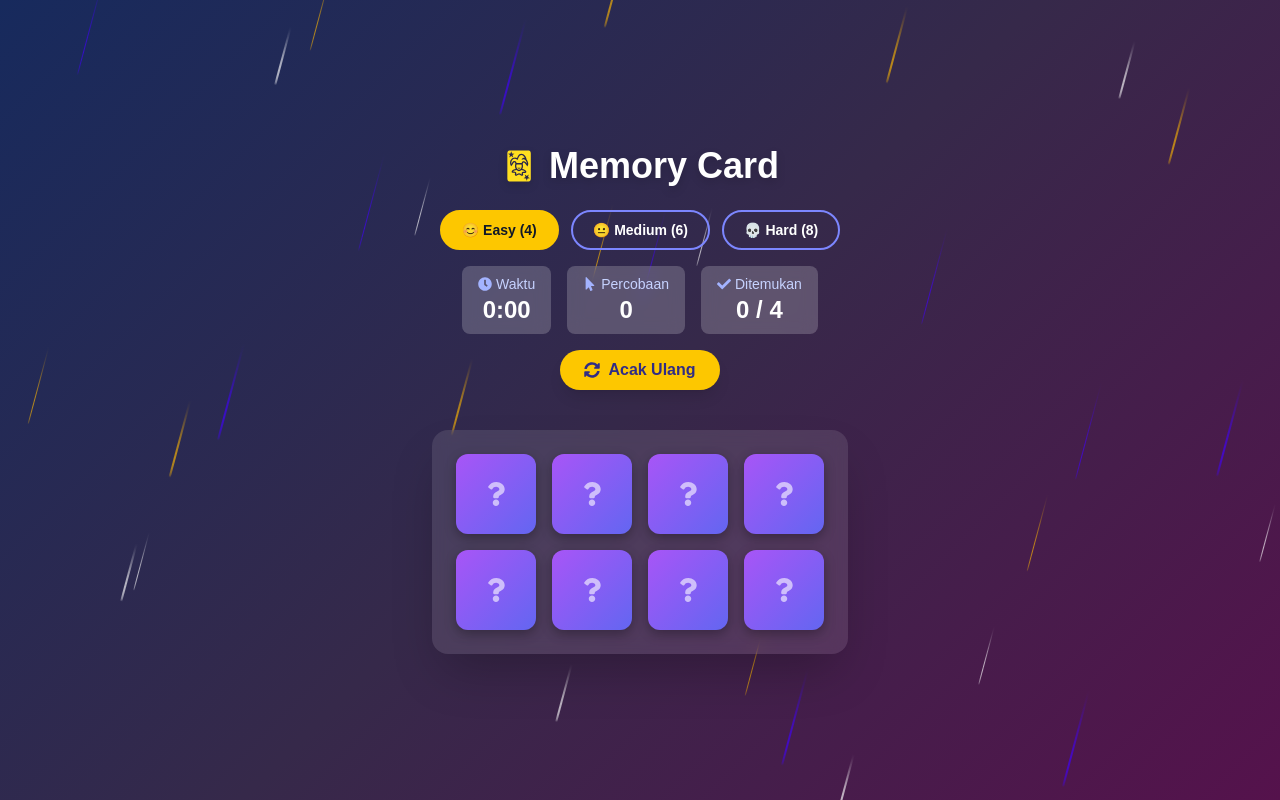
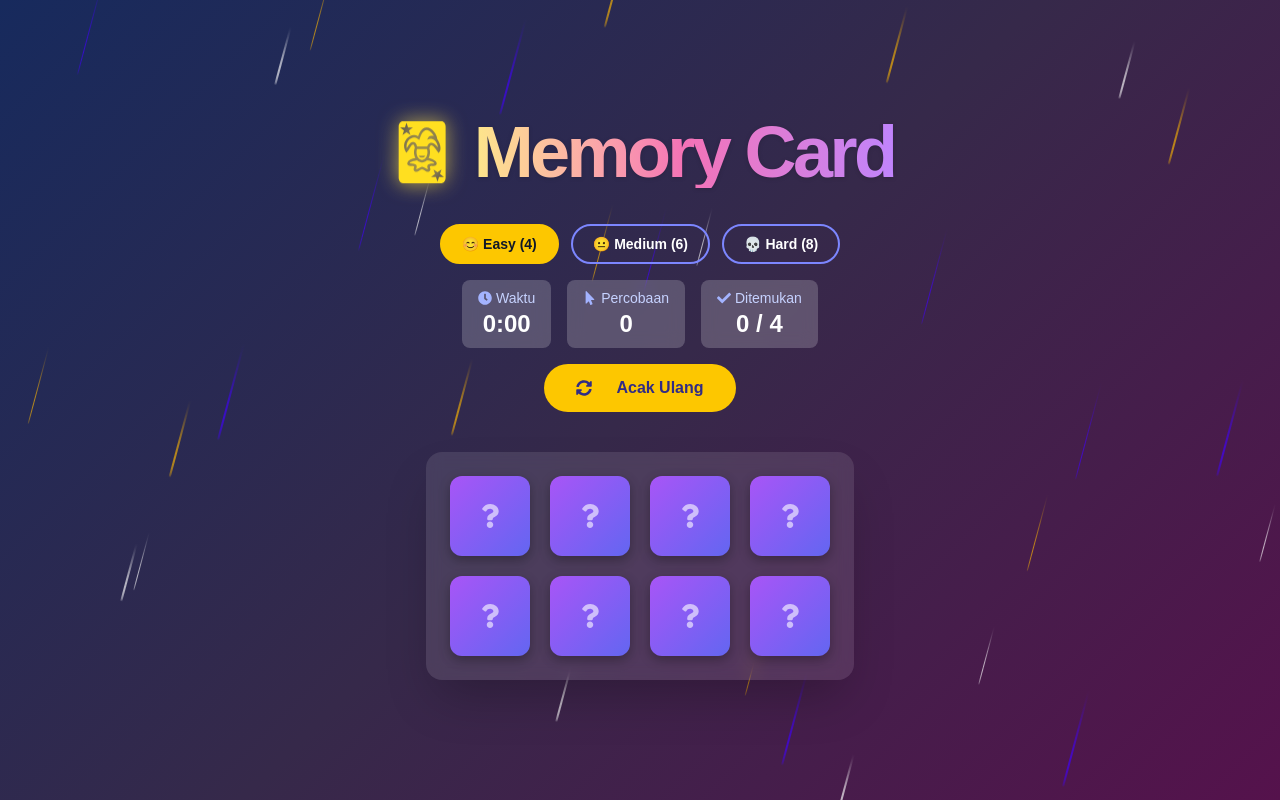
Before and after one commit to j3pa/GD4_C_2890, a Next.js app in the folder gd4_c_2890/: page / in a window 1280 px wide. Built offline with nearby package versions, Linux system fonts and the light colour scheme.

Commit message:
Update code
Tambahin animasi pada tulisan memory card dan mengatur tombol acak ulang

```diff
--- a/gd4_c_2890/src/app/globals.css
+++ b/gd4_c_2890/src/app/globals.css
@@ -44,6 +44,22 @@ body {
   100% { transform: scale(1);   opacity: 1; }
 }
 
+/* Animasi melayang naik turun */
+@keyframes floating {
+  0% {
+    transform: translateY(0px);
+  }
+  50% {
+    transform: translateY(-15px); /* Jarak naik ke atas */
+  }
+  100% {
+    transform: translateY(0px);
+  }
+}
+
+.animate-float {
+  animation: floating 3s ease-in-out infinite;
+}
 .stars-container {
   position: fixed;
   top: 0;
--- a/gd4_c_2890/src/app/page.js
+++ b/gd4_c_2890/src/app/page.js
@@ -148,9 +148,11 @@ export default function Home() {
   return (
     <div className="min-h-screen flex flex-col items-center justify-center p-4">
 
-      <h1 className="text-4xl font-bold mb-6 text-white drop-shadow-lg flex items-center gap-3">
-        <GiCardJoker className="text-yellow-300 text-4xl" />
-        Memory Card
+      <h1 className="text-6xl md:text-7xl font-black mb-8 flex items-center gap-4 tracking-tighter animate-float">
+        <GiCardJoker className="text-yellow-300 drop-shadow-[0_0_10px_rgba(253,224,71,0.8)]" />
+        <span className="bg-gradient-to-r from-[#fde68a] via-[#f472b6] to-[#c084fc] bg-clip-text text-transparent drop-shadow-sm">
+          Memory Card
+        </span>
       </h1>
 
 
--- a/gd4_c_2890/src/components/GameBoard.js
+++ b/gd4_c_2890/src/components/GameBoard.js
@@ -18,7 +18,7 @@ function GameBoard({ cards, flippedCards, matchedCards, onFlip, difficulty }) {
   const gridClass = GRID_COLS_CLASS[cols] || 'grid-cols-4';
 
   return (
-    <div className={`grid ${gridClass} gap-4 justify-items-center`}>
+    <div className={`grid ${gridClass} gap-5 justify-items-center`}>
       {cards.map((card) => (
         <Card
           key={card.id}
--- a/gd4_c_2890/src/components/ScoreBoard.js
+++ b/gd4_c_2890/src/components/ScoreBoard.js
@@ -41,9 +41,13 @@ function ScoreBoard({ moves, matchedCount, totalPairs, time, formatTime, onReset
 
             <button
                 onClick={onReset}
-                className="px-6 py-2 bg-yellow-400 text-indigo-900 font-bold rounded-full hover:bg-yellow-300 transition-colors duration-200 shadow-lg flex items-center gap-2 mx-auto"
+                className={`px-8 py-3 font-bold rounded-full transition-all duration-300 flex items-center gap-6 mx-auto transform hover:-translate-y-1 active:scale-95 ${
+                    isGameComplete
+                    ? "bg-green-400 text-green-950 hover:bg-green-300 hover:shadow-[0_0_25px_rgba(74,222,128,0.7)]"
+                    : "bg-yellow-400 text-indigo-900 hover:bg-yellow-300 hover:shadow-[0_0_25px_rgba(250,204,21,0.7)]"
+                }`}
             >
-                {isGameComplete ? <FaRedo /> : <FaSyncAlt />}
+                {isGameComplete ? <FaRedo className="animate-spin-slow" /> : <FaSyncAlt />}
                 {isGameComplete ? "Main Lagi" : "Acak Ulang"}
             </button>
         </div>
```
